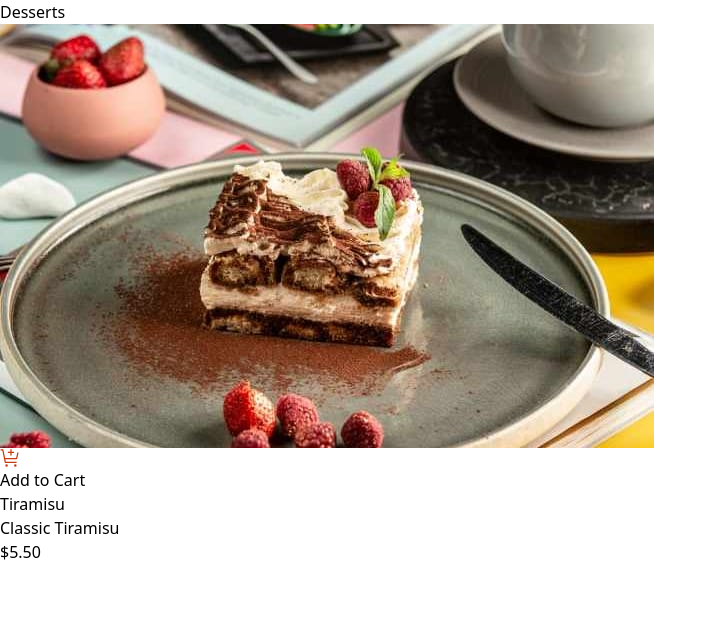
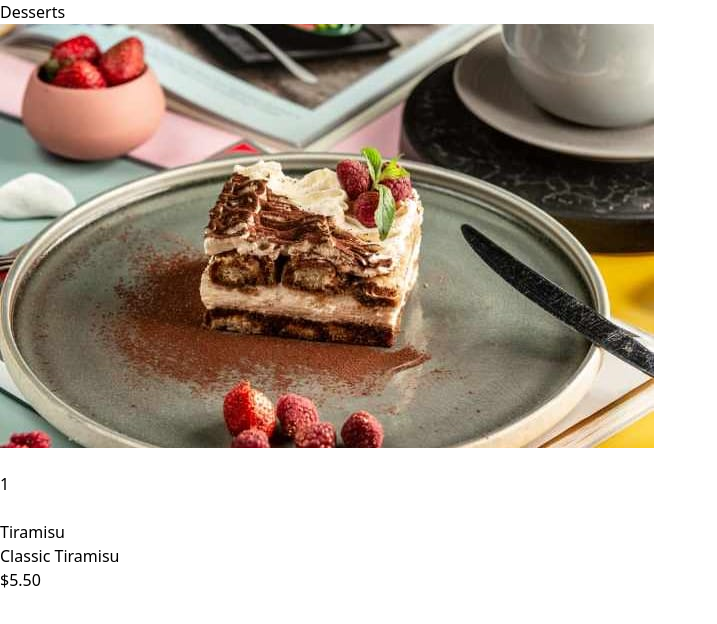
Before and after one commit to priyankac79/new-project, a React (Vite) app: page / in a window 1280 px wide. Both pictures are taken after a click on the button "Add to Cart". Shown: the top 624 px of the page, without its empty margins (0-717 px from the left). Built offline with nearby package versions, Linux system fonts and the light colour scheme.

Commit message:
Display quantity increment/decrement buttons once item is added to the cart

```diff
--- a/src/App.jsx
+++ b/src/App.jsx
@@ -3,8 +3,6 @@ import Item from "./components/Item";
 import Item_1 from "./assets/images/image-tiramisu-mobile.jpg";
 
 function App() {
-	const showCartButton = true;
-
 	return (
 		<div className="m-4 md:m-20">
 			<Header title="Desserts" />
@@ -13,7 +11,6 @@ function App() {
 				category="Tiramisu"
 				name="Classic Tiramisu"
 				price="5.50"
-				showCartButton={showCartButton}
 			/>
 		</div>
 	);
--- a/src/components/Item.jsx
+++ b/src/components/Item.jsx
@@ -1,36 +1,63 @@
 import Icon from "../assets/images/icon-add-to-cart.svg";
 import Increment from "../assets/images/icon-increment-quantity.svg";
 import Decrement from "../assets/images/icon-decrement-quantity.svg";
+import { useState } from "react";
 
-const Item = ({ img, category, name, price, showCartButton }) => {
+const Item = ({ img, category, name, price }) => {
+	const [count, setCount] = useState(0);
+	const [isInCart, setIsInCart] = useState(false);
+
+	const increment = () => {
+		setCount(count + 1);
+	};
+
+	const decrement = () => {
+		if (count > 1) {
+			setCount(count - 1);
+		} else {
+			setCount(0);
+			setIsInCart(false);
+		}
+	};
+
+	const addToCart = () => {
+		setIsInCart(true);
+		setCount(1);
+	};
+
 	return (
 		<div className="my-6 md:w-52">
 			<img src={img} alt={name} className="rounded-lg md:h-48" />
-			{showCartButton ? (
+			{isInCart ? (
 				<div className="flex justify-center -mt-6">
-					<button className="flex items-center justify-center px-6 py-2 bg-white border rounded-full border-orange-950">
-						<img src={Icon} alt="Add to Cart Icon" className="w-5 h-5" />
-						<h2 className="ml-2 text-xs font-semibold">Add to Cart</h2>
-					</button>
-				</div>
-			) : (
-				<div className="flex justify-center -mt-6">
-					<button className="flex px-2 py-2 bg-orange-700 border-orange-700 rounded-full">
+					<div className="flex px-2 py-2 bg-orange-700 border-orange-700 rounded-full">
 						<button>
 							<img
 								src={Decrement}
 								alt="Decrement"
 								className="px-1 py-2 border border-white rounded-full"
+								onClick={decrement}
 							/>
 						</button>
-						<p className="text-white mx-9">4</p>
+						<p className="text-white mx-9">{count}</p>
 						<button>
 							<img
 								src={Increment}
 								alt="Increment"
 								className="p-1 border border-white rounded-full"
+								onClick={increment}
 							/>
 						</button>
+					</div>
+				</div>
+			) : (
+				<div className="flex justify-center -mt-6">
+					<button
+						className="flex items-center justify-center px-6 py-2 bg-white border rounded-full border-orange-950"
+						onClick={addToCart}
+					>
+						<img src={Icon} alt="Add to Cart Icon" className="w-5 h-5" />
+						<h2 className="ml-2 text-xs font-semibold">Add to Cart</h2>
 					</button>
 				</div>
 			)}
```
